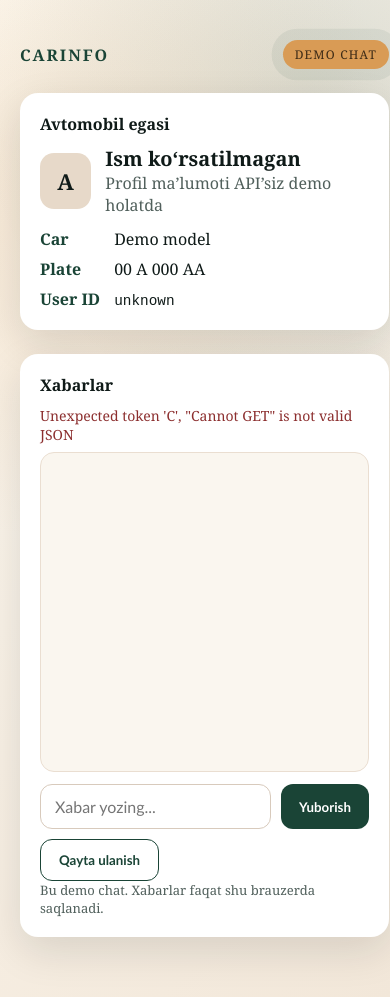
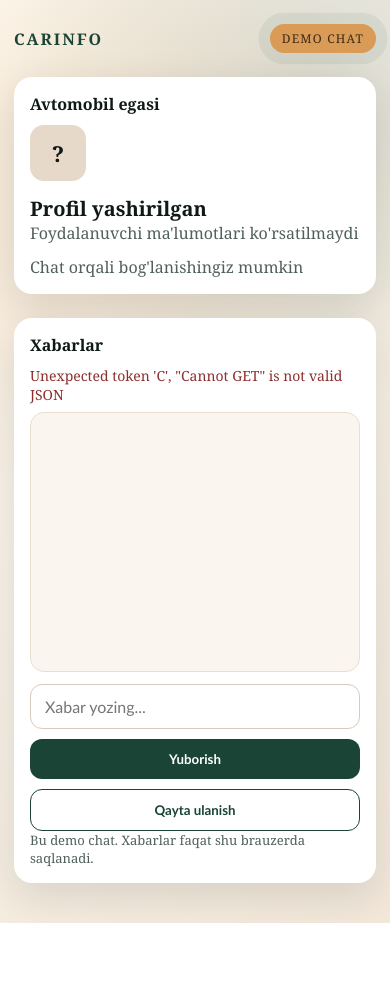
Before and after one commit to Sirojiddin1dev/carinfopro, a Django app: template front/templates/front/user.html in a window 390 px wide. After the commit the page ends 923 px from the top, so only its background shows below. Run offline with Django 5.2, Linux system fonts and the light colour scheme; the template is opened without the code that fills it, so the values that code supplies are empty.

Commit message:
sirojiddin

```diff
--- a/front/static/front/css/styles.css
+++ b/front/static/front/css/styles.css
@@ -252,3 +252,34 @@ input[type="text"] {
     grid-template-columns: 1fr;
   }
 }
+
+@media (max-width: 600px) {
+  .page {
+    padding: 24px 14px 40px;
+  }
+
+  .card {
+    padding: 16px;
+  }
+
+  .profile-row {
+    flex-direction: column;
+    align-items: flex-start;
+  }
+
+  .messages {
+    height: 260px;
+  }
+
+  .composer {
+    flex-direction: column;
+  }
+
+  .btn {
+    width: 100%;
+  }
+
+  .scan-card .scan-input {
+    flex-direction: column;
+  }
+}
--- a/front/templates/front/user.html
+++ b/front/templates/front/user.html
@@ -15,18 +15,35 @@
 
       <section class="card profile-card">
         <div class="card-title">Avtomobil egasi</div>
-        <div class="profile-row">
-          <div class="avatar">A</div>
-          <div>
-            <div class="profile-name">Ism ko‘rsatilmagan</div>
-            <div class="muted">Profil ma’lumoti API’siz demo holatda</div>
+        {% if is_public %}
+          <div class="profile-row">
+            <div class="avatar">{{ user.full_name|default:"A"|slice:":1" }}</div>
+            <div>
+              <div class="profile-name">{{ user.full_name|default:"Ism ko'rsatilmagan" }}</div>
+              <div class="muted">Profil ma'lumotlari ochiq</div>
+            </div>
           </div>
-        </div>
-        <div class="profile-meta">
-          <div><span class="label">Car</span> Demo model</div>
-          <div><span class="label">Plate</span> 00 A 000 AA</div>
-          <div><span class="label">User ID</span> <code id="userId"></code></div>
-        </div>
+          <div class="profile-meta">
+            <div><span class="label">Tel</span> {{ user.phone_number|default:"-" }}</div>
+            <div><span class="label">Tel 2</span> {{ user.phone_number_2|default:"-" }}</div>
+            <div><span class="label">Car</span> {{ user.car_model|default:"-" }}</div>
+            <div><span class="label">Plate</span> {{ user.car_plate_number|default:"-" }}</div>
+            <div><span class="label">Instagram</span> {{ user.instagram|default:"-" }}</div>
+            <div><span class="label">Telegram</span> {{ user.telegram|default:"-" }}</div>
+            <div><span class="label">WhatsApp</span> {{ user.whatsapp|default:"-" }}</div>
+          </div>
+        {% else %}
+          <div class="profile-row">
+            <div class="avatar">?</div>
+            <div>
+              <div class="profile-name">Profil yashirilgan</div>
+              <div class="muted">Foydalanuvchi ma'lumotlari ko'rsatilmaydi</div>
+            </div>
+          </div>
+          <div class="profile-meta">
+            <div class="muted">Chat orqali bog'lanishingiz mumkin</div>
+          </div>
+        {% endif %}
       </section>
 
       <section class="card chat-card">
```
Also changed, not shown: front/views.py (+13 -2 lines).
